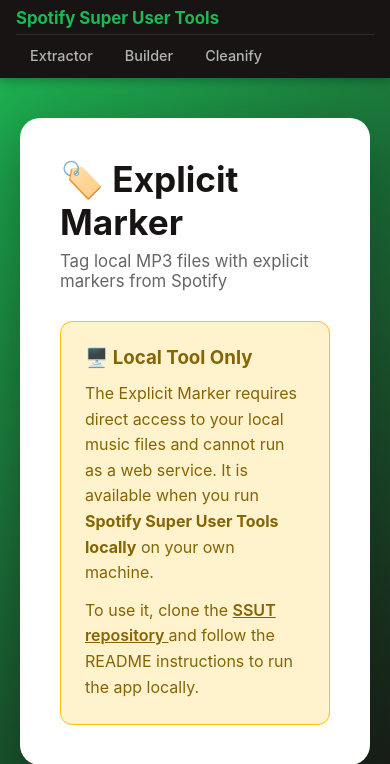
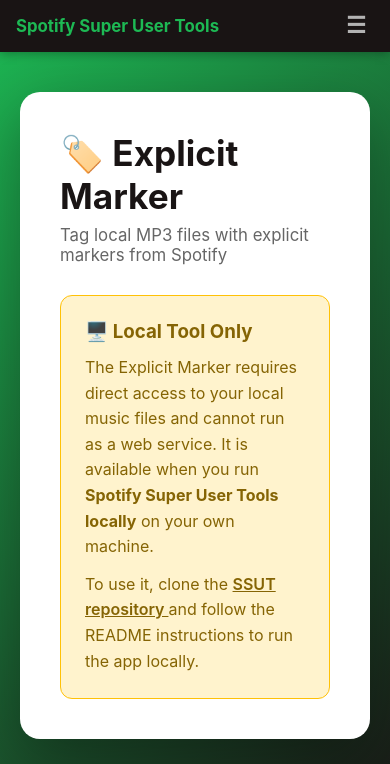
Before and after one commit to mwegter95/mw-backend, a Flask app: page /spotify/marker in a window 390 px wide. Shown: the top 764 px of the page. Run offline with Flask 3, Linux system fonts and the light colour scheme.

Commit message:
SSUT fix mobile navbar, parallel playlist builder, and button without scroll

```diff
--- a/spotify_blueprint.py
+++ b/spotify_blueprint.py
@@ -23,6 +23,7 @@ import uuid
 from pathlib import Path
 from datetime import datetime
 from difflib import SequenceMatcher
+from concurrent.futures import ThreadPoolExecutor
 
 from flask import (
     Blueprint, render_template, request, jsonify,
@@ -319,6 +320,18 @@ def extract():
         return jsonify({"success": False, "error": str(e)})
 
 
+def _search_one(entry):
+    """Search Spotify for a single song entry. Each call gets its own client
+    so concurrent threads don't share a requests.Session."""
+    sp = get_client_credentials_spotify()
+    matches = search_and_rank(sp, entry["song"], entry["artist"])
+    return {
+        "query": entry,
+        "matches": matches,
+        "selected": matches[0]["uri"] if matches else None,
+    }
+
+
 @spotify_bp.route("/search-songs", methods=["POST"])
 def search_songs():
     data = request.get_json(silent=True) or {}
@@ -327,15 +340,10 @@ def search_songs():
         return jsonify({"success": False, "error": "Please provide a song list"})
     try:
         parsed = parse_song_list(song_list_text)
-        sp = get_client_credentials_spotify()
-        results = []
-        for entry in parsed:
-            matches = search_and_rank(sp, entry["song"], entry["artist"])
-            results.append({
-                "query": entry,
-                "matches": matches,
-                "selected": matches[0]["uri"] if matches else None,
-            })
+        workers = min(len(parsed), 10)
+        with ThreadPoolExecutor(max_workers=workers) as executor:
+            # executor.map preserves input order
+            results = list(executor.map(_search_one, parsed))
         return jsonify({"success": True, "results": results})
     except Exception as e:
         return jsonify({"success": False, "error": str(e)})
--- a/templates/spotify/base.html
+++ b/templates/spotify/base.html
@@ -61,31 +61,53 @@
           background: #1DB954;
       }
 
+      /* Hamburger button — hidden on desktop */
+      .nav-hamburger {
+          display: none;
+          margin-left: auto;
+          background: none;
+          border: none;
+          cursor: pointer;
+          padding: 8px;
+          color: #b3b3b3;
+          font-size: 1.4em;
+          line-height: 1;
+          border-radius: 8px;
+          transition: color 0.2s, background 0.2s;
+      }
+      .nav-hamburger:hover { color: white; background: rgba(255,255,255,0.1); }
+
       @media (max-width: 600px) {
           nav {
+              flex-wrap: wrap;
+              padding: 0 16px;
               height: auto;
-              flex-wrap: wrap;
-              padding: 8px 16px;
-              gap: 6px;
+              min-height: 52px;
           }
           .nav-brand {
-              flex: 1 0 100%;
+              font-size: 1.05em;
               margin-right: 0;
-              font-size: 1.05em;
-              padding-bottom: 6px;
-              border-bottom: 1px solid rgba(255,255,255,0.1);
+              padding: 14px 0;
+              flex: 1;
+          }
+          .nav-hamburger {
+              display: block;
           }
           .nav-links {
-              flex: 1 0 100%;
-              flex-wrap: nowrap;
-              overflow-x: auto;
-              scrollbar-width: none;
-              gap: 4px;
+              display: none;
+              flex-direction: column;
+              width: 100%;
+              padding: 8px 0 12px;
+              border-top: 1px solid rgba(255,255,255,0.1);
+              gap: 2px;
           }
-          .nav-links::-webkit-scrollbar { display: none; }
+          .nav-links.open {
+              display: flex;
+          }
           .nav-links a {
-              padding: 6px 14px;
-              font-size: 0.9em;
+              padding: 10px 12px;
+              font-size: 0.95em;
+              border-radius: 8px;
               white-space: nowrap;
           }
       }
@@ -243,12 +265,33 @@
   <body>
     <nav>
       <a href="/spotify/" class="nav-brand">Spotify Super User Tools</a>
-      <div class="nav-links">
+      <button class="nav-hamburger" id="navHamburger" aria-label="Toggle menu" aria-expanded="false">☰</button>
+      <div class="nav-links" id="navLinks">
         <a href="/spotify/extractor" class="{{ 'active' if active_page == 'extractor' else '' }}">Extractor</a>
         <a href="/spotify/builder"   class="{{ 'active' if active_page == 'builder'   else '' }}">Builder</a>
         <a href="/spotify/cleanify"  class="{{ 'active' if active_page == 'cleanify'  else '' }}">Cleanify</a>
       </div>
     </nav>
+    <script>
+      (function () {
+        var btn   = document.getElementById('navHamburger');
+        var links = document.getElementById('navLinks');
+        if (!btn || !links) return;
+        btn.addEventListener('click', function () {
+          var open = links.classList.toggle('open');
+          btn.setAttribute('aria-expanded', open);
+          btn.textContent = open ? '✕' : '☰';
+        });
+        // Close menu when any nav link is tapped
+        links.querySelectorAll('a').forEach(function (a) {
+          a.addEventListener('click', function () {
+            links.classList.remove('open');
+            btn.setAttribute('aria-expanded', 'false');
+            btn.textContent = '☰';
+          });
+        });
+      })();
+    </script>
 
     <div class="page-wrapper">
       <div class="container">
```
Also changed, not shown: templates/spotify/builder.html (+51 -13 lines).
